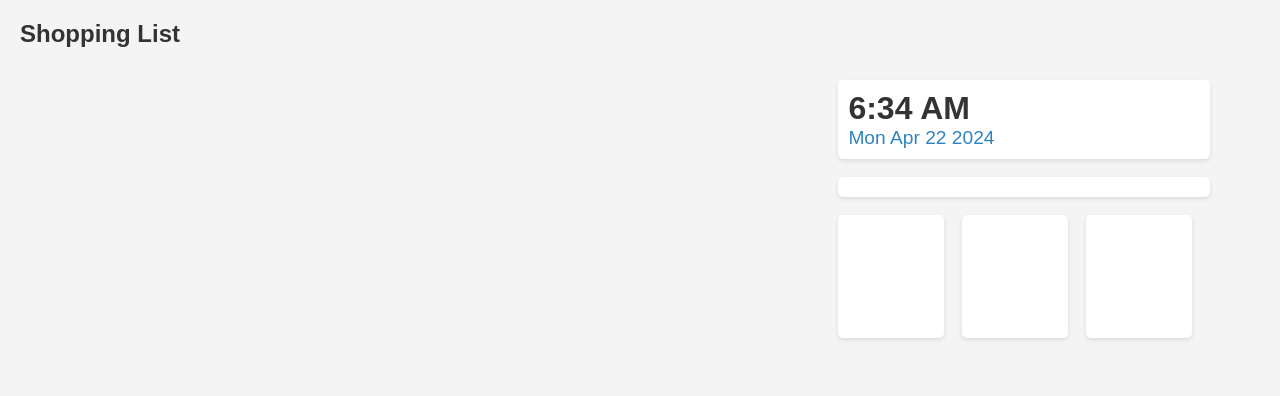
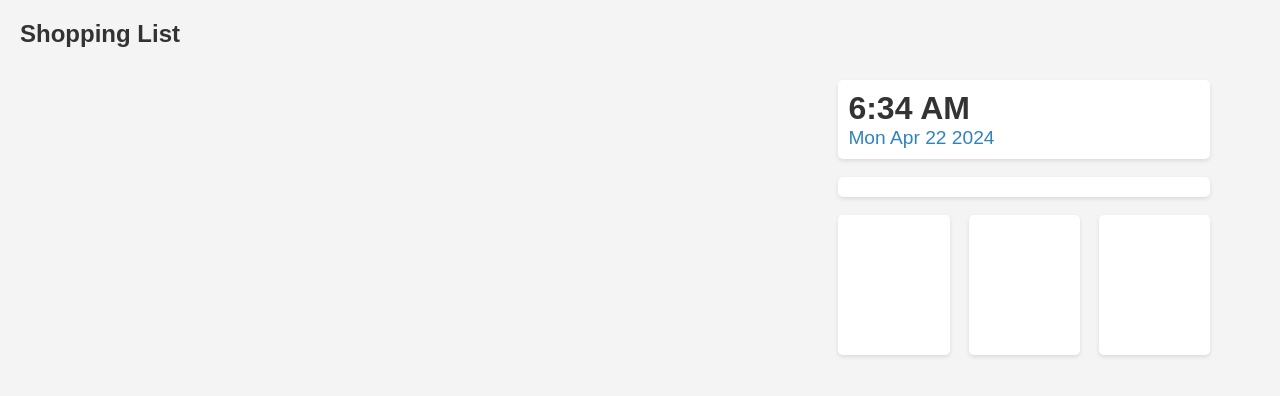
Before and after one commit to mooregt/HomeWebApp, a website: page Pages/shoppinglist.html in a window 1280 px wide. Drawn offline with Linux system fonts and the light colour scheme; no server answers.

Commit message:
fix: Fixed alignment of temp widgets

```diff
--- a/Styles/common.css
+++ b/Styles/common.css
@@ -103,9 +103,12 @@
 }
 
 #tempLow, #tempHigh, #tempAvg {
-  margin-right: 18px;
-  width: 8vw;
-  height: 8vw;
+  width: 30%;
+  height: 15vh;
+}
+
+#tempLow, #tempHigh {
+  margin-right: 5%;
 }
 
 #tempContainer {
```
Also changed, not shown: Pages/chorelist.html (+6 -0 lines), Pages/mealplanner.html (+6 -0 lines).
